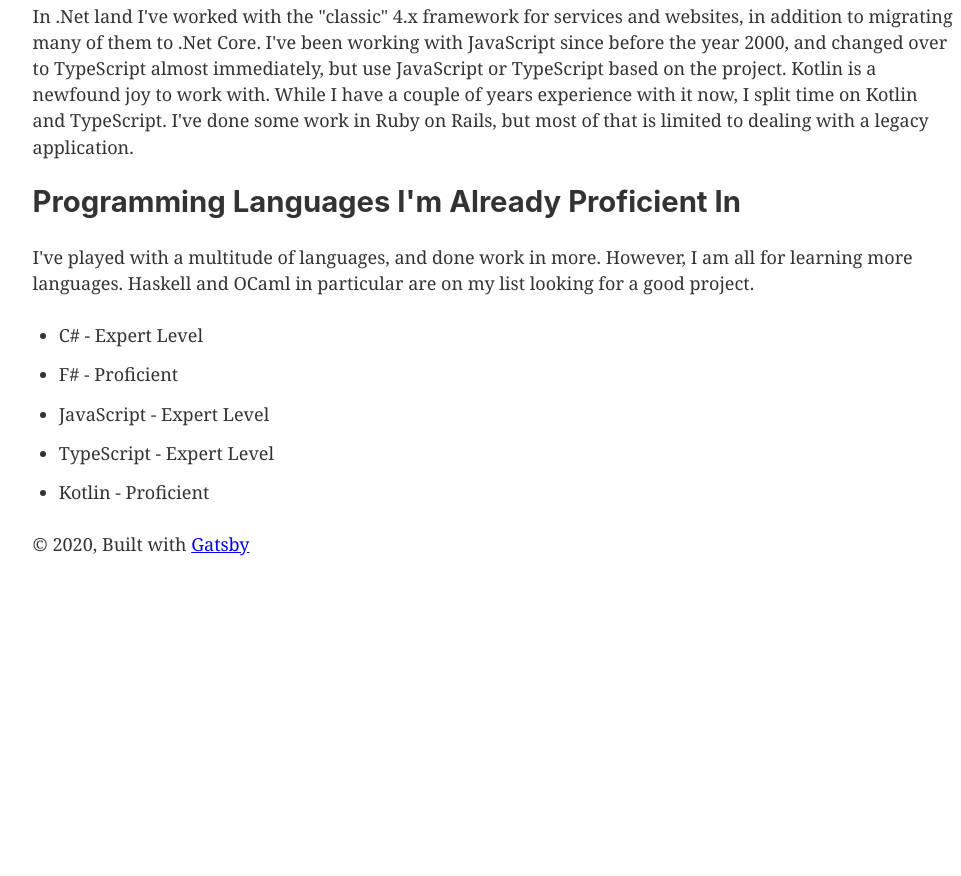
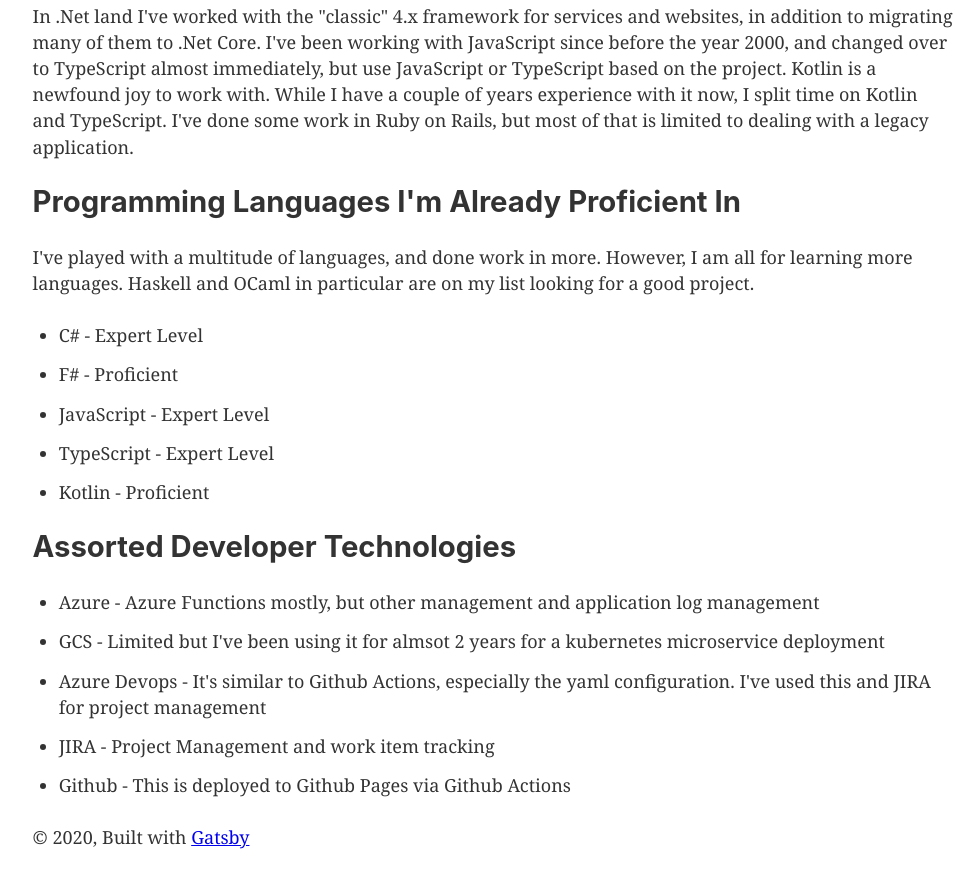
Before and after one commit to Rangoric/rangoric.github.io, a Gatsby site: page /resume in a window 1280 px wide. Shown: the part 327-1203 px from the top of the page, without its empty margins (147-1108 px from the left). Before the commit the page ends 910 px from the top, so only its background shows below. Built offline with nearby package versions, Linux system fonts and the light colour scheme; Gatsby itself is replaced by a stand-in of ours.

Commit message:
Update index.mdx

```diff
--- a/src/pages/resume/index.mdx
+++ b/src/pages/resume/index.mdx
@@ -24,3 +24,11 @@
 - JavaScript - Expert Level
 - TypeScript - Expert Level
 - Kotlin - Proficient
+
+## Assorted Developer Technologies
+
+- Azure - Azure Functions mostly, but other management and application log management
+- GCS - Limited but I've been using it for almsot 2 years for a kubernetes microservice deployment
+- Azure Devops - It's similar to Github Actions, especially the yaml configuration. I've used this and JIRA for project management
+- JIRA - Project Management and work item tracking
+- Github - This is deployed to Github Pages via Github Actions
```
